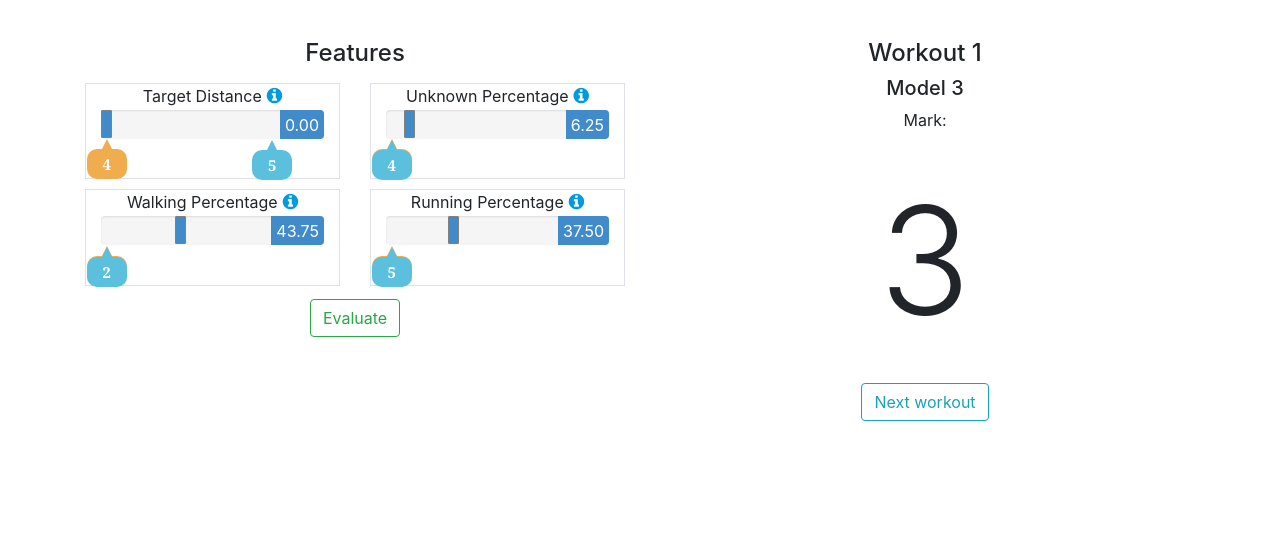
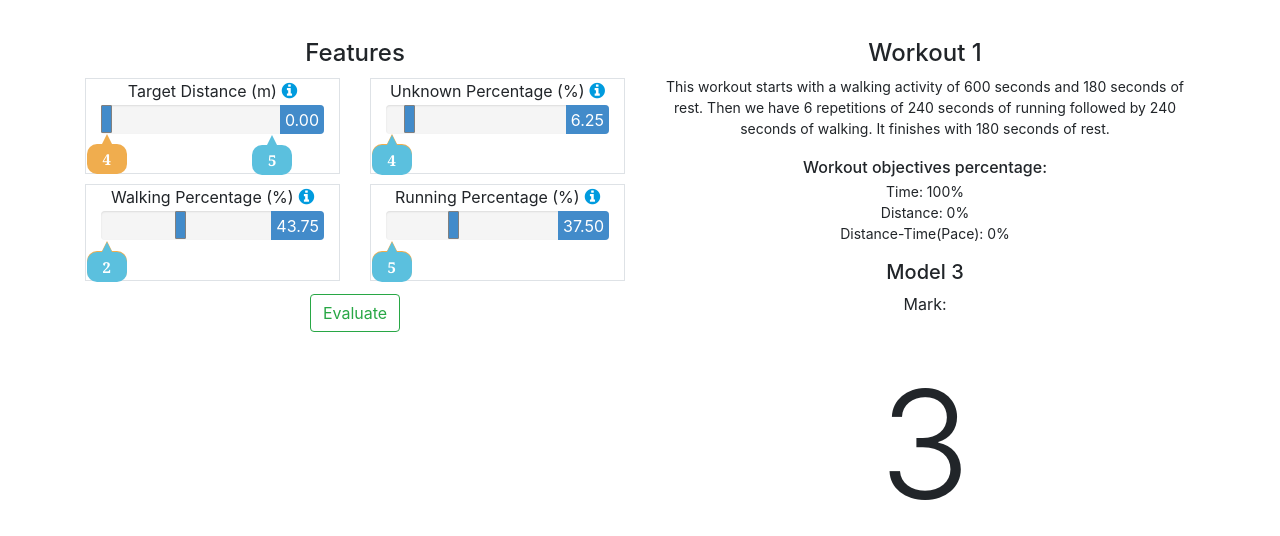
Before and after one commit to unica-tesi-hci/ai4fit, a Django app: page / in a window 1280 px wide. Shown: the top 536 px of the page. Run offline with Django 3.2, Linux system fonts and the light colour scheme; some libraries are stand-ins or nearby versions.

Commit message:
Aggiunte descrizioni e riassunti degli allenamenti

```diff
--- a/AI4fitUserTest/static/script/userTest.js
+++ b/AI4fitUserTest/static/script/userTest.js
@@ -328,6 +328,9 @@ for (var j = 0; j < 10; j++) {
     randomWorkouts.push(n)
 }
 
+console.log(randomWorkouts)
+
+
 var workout;
 var modelType;
 var workoutKeys = Object.keys(workoutOrdinato);
@@ -434,9 +437,6 @@ $(document).ready(function () {
 
     document.getElementById("evaluate_button").click();
 });
-$(function () {
-    $('[data-toggle="tooltip"]').tooltip()
-});
 
 function reverseNormalize(x, mean, min, max) {
     return ((max - min) * x) + mean;
@@ -466,7 +466,15 @@ var features_meaning = {
     d_pace_mean: 0.00115923,
     o_pace: 'Average target pace of all activities with pace as target type',
     d_pace_std: 0.0302507,
-    weight_situation: 'Weight category of the user',
+    weight_situation: 'Weight category of the user:\n' +
+        '1 if bmi < 16' + ' <br> ' +
+        '2 if 17 > bmi >= 16' + ' <br> ' +
+        '3 if 18.5 > bmi >= 17' + ' <br> ' +
+        '4 if 25 > bmi >= 18.5' + ' <br> ' +
+        '5 if 30 > bmi >= 25' + ' <br> ',/* +
+        '6 if 35 > bmi >= 30' + ' <br> ' +
+        '7 if 40 > bmi >= 35' + ' <br> ' +
+        '8  if bmi >= 40',*/
     gender: 1,
     d_pace_var: 0.000915104
 };
@@ -505,6 +513,11 @@ function generateHTML(workoutArrayIndex) {
     var currentInstance = randomWorkouts[workoutArrayIndex] % 3;
     numFeatures = randomFeatures[workoutArrayIndex];
 
+    // attivazione tooltips
+    $(function () {
+        $('[data-toggle="tooltip"]').tooltip()
+    });
+
     modelType = randomModels[workoutArrayIndex];
     workout = workouts[currentMark][currentInstance];
     for (var i = 0; i < numFeatures; i++) {
@@ -514,7 +527,11 @@ function generateHTML(workoutArrayIndex) {
         col_border.style.marginBottom = "10px";
         var p_feature = document.createElement("p");
         p_feature.className = "feature";
-        p_feature.innerText = features_readable_names[workoutKeys[i]];
+        //p_feature.innerText = features_readable_names[workoutKeys[i]];
+        if (workoutKeys[i] === "weight_situation")
+            p_feature.innerText = features_readable_names[workoutKeys[i]];
+        else
+            p_feature.innerText = features_readable_names[workoutKeys[i]] + " (" + workout_unit[workoutKeys[i]] + ")";
         var tooltipI = document.createElement("i");
         tooltipI.className = "fa fa-info-circle";
         tooltipI.style.fontSize = "18px";
@@ -522,6 +539,8 @@ function generateHTML(workoutArrayIndex) {
         tooltipI.style.marginLeft = "5px";
         tooltipI.setAttribute("data-toggle", "tooltip");
         tooltipI.title = features_meaning[workoutKeys[i]];
+        // per avere l'a capo dopo ogni categoria
+        tooltipI.setAttribute('data-html', 'true');
         p_feature.append(tooltipI);
         var div_slider = document.createElement("div");
         var input_slider = document.createElement("input");
@@ -582,6 +601,16 @@ function generateHTML(workoutArrayIndex) {
         var button = document.getElementById("next_button");
 
         document.getElementById("current_workout").innerHTML = "Workout " + parseInt((workoutArrayIndex % 5) + 1);
+
+        // descrizione workout
+        document.getElementById("workout_description").innerHTML = workoutsDescription[randomWorkouts[workoutArrayIndex]];
+
+        // percentuale obiettivi workout
+        let wk_percent = document.getElementById("workout_objective");
+
+        wk_percent.setAttribute("data-html", "true");
+        wk_percent.innerHTML = workoutSummary[randomWorkouts[workoutArrayIndex]];
+
         document.getElementById("model_type").innerHTML = "Model " + modelType;
     }
 
@@ -658,7 +687,7 @@ function generateHTML(workoutArrayIndex) {
         button.className = "btn btn-outline-success mb-2 wkbotton";
         button.onclick = function () {
             userResults.push(document.getElementById("evaluation_form").value);
-            var markArray = randomWorkouts.map(x => Math.trunc(x / 3)+1);
+            var markArray = randomWorkouts.map(x => Math.trunc(x / 3) + 1);
             var finalTestArray = userResults.concat(markArray);
             finalTestArray = finalTestArray.concat(randomWorkouts);
             finalTestArray = finalTestArray.concat(randomModels);
--- a/AI4fitUserTest/static/script/workouts.js
+++ b/AI4fitUserTest/static/script/workouts.js
@@ -402,12 +402,175 @@ const workouts = [
 ];
 
 var workoutsDescription = [
-    "This workout starts with 3 warm-up walking activites of 300 seconds. Then it alternates a running activity with target distance of 50 meters and a walking activity with target time of 80 seconds for 13 repetitions. It finishes with warm-down made of a walking activity of 300 seconds, a rest activity of 300 seconds.",
+    "This workout starts with 3 warm-up walking activites of 300 seconds. Then it alternates a running activity with target distance of 50 meters and a walking activity with target time of 80 seconds for 13 repetitions. It finishes with warm-down made of a walking activity of 300 seconds and a rest activity of 300 seconds.",
     "This workout starts with 2 running activities of 600 and 480 seconds and 120 seconds of rest. Then we have 30 running activities with a target time of 60 seconds . It finishes with warm-down made of a resting activity of 120 seconds.",
-    "This workout starts with a walking activitiy of 480 seconds and 120 seconds of rest. Then we have 2 repetitions of 360 seconds of running followed by 120 seconds of walking. After that we have 15 repetitions of 60 seconds of running followed by 60 seconds of walking. It finishes with 180 seconds of rest.",
-    "This workout starts with a walking activitiy of 480 seconds and 120 seconds of rest. Then we have 4 repetitions of this set of activities: 120 seconds of walk, 60 seconds of walk and 30 seconds of rest, all aof them for 3 times followed by another 30 seconds rest.",
-    "This workout starts with a walking activitiy of 600 seconds and 120 seconds of rest. Then we have 4 repetitions of this set of activities: 150 seconds of walk, 60 seconds of walk and 30 seconds of rest, all of them for 3 times followed by another 30 seconds rest.",
+    "This workout starts with a walking activity of 480 seconds and 120 seconds of rest. Then we have 2 repetitions of 360 seconds of running followed by 120 seconds of walking. After that we have 15 repetitions of 60 seconds of running followed by 60 seconds of walking. It finishes with 180 seconds of rest.",
+    "This workout starts with a walking activity of 480 seconds and 120 seconds of rest. Then we have 4 repetitions of this set of activities: 120 seconds of walk, 60 seconds of walk and 30 seconds of rest, all aof them for 3 times followed by another 30 seconds rest.",
+    "This workout starts with a walking activity of 600 seconds and 120 seconds of rest. Then we have 4 repetitions of this set of activities: 150 seconds of walk, 60 seconds of walk and 30 seconds of rest, all of them for 3 times followed by another 30 seconds rest.",
+    "This workout starts with a walking activity of 600 seconds and 120 seconds of rest. Then we have 5 repetitions of this set of activities: 300 seconds of walk, 180 seconds of walk and 60 seconds of rest. At the end of the 3rd and the 5th repetition, we have 120 seconds of rest.",
+    "This workout starts with a walking activity of 720 seconds and 240 seconds of rest. Then we have 5 repetitions of 360 seconds of running followed by 120 seconds of walking. It finishes with 180 seconds of rest.",
+    "This workout starts with a walking activity of 600 seconds and 180 seconds of rest. Then we have 6 repetitions of 240 seconds of running followed by 240 seconds of walking. It finishes with 180 seconds of rest.",
+    "This workout starts with a walking activity of 480 seconds and 180 seconds of rest. Then we have 6 repetitions of 300 seconds of running followed by 240 seconds of walking. It finishes with 180 seconds of rest.",
+    "This workout starts with a running activity of 600 seconds. Then we have 4 repetitions of 120 seconds of running followed by 120 seconds of walking. It finishes with 540 seconds of running.",
+    "This workout starts with a walking activity of 480 seconds and 120 seconds of rest. Then we have 3 repetitions of 90 seconds of walking followed by 30 seconds of walking, followed by 4 repetitions of 120 seconds of walking followed by 60 seconds of walking. It finishes with 240 seconds of rest.",
+    "This workout starts with a walking activity of 600 seconds and 120 seconds of rest. Then we have 2 repetitions of 279 seconds of walking followed by 120 seconds of walking, followed by a section with 280 + 120 + 280 seconds of walking, which continues with a rest of 120 seconds. Then we have 16 repetitions of 60 seconds of walking. It finishes with 120 seconds of rest.",
+    "This workout consists of 2720 seconds of running",
+    "This workout consists of 400 seconds of running followed by 2160 of running",
+    "This workout starts with a walking activity of 60 seconds and 60 seconds of running. Then we have a section with 30 seconds of walking, 120 seconds of running and 30 seconds of walking, followed by a section with 315 + 1260 + 312 seconds of running. It finishes with 324 seconds of running."
 ];
+
+/*
+var workoutSummary = [
+    "Time type objective activities: 54,5% <br>" +
+    "Distance type objective activities: 36,4% <br>" +
+    "Distance-Time(Pace) type objective activities: 9,1%",
+
+    "Time type objective activities: 100% <br>" +
+    "Distance type objective activities: 0% <br>" +
+    "Distance-Time(Pace) type objective activities: 0%",
+
+    "Time type objective activities: 100% <br>" +
+    "Distance type objective activities: 0%<br>" +
+    "Distance-Time(Pace) type objective activities: 0%",
+
+    "Time type objective activities: 100%<br>" +
+    "Distance type objective activities: 0%<br>" +
+    "Distance-Time(Pace) type objective activities: 0%",
+
+    "Time type objective activities: 100%<br>" +
+    "Distance type objective activities: 0%<br>" +
+    "Distance-Time(Pace) type objective activities: 0%",
+
+    "Time type objective activities: 100%<br>" +
+    "Distance type objective activities: 0%<br>" +
+    "Distance-Time(Pace) type objective activities: 0%",
+
+    "Time type objective activities: 100%<br>" +
+    "Distance type objective activities: 0%<br>" +
+    "Distance-Time(Pace) type objective activities: 0%",
+
+    "Time type objective activities: 100%<br>" +
+    "Distance type objective activities: 0%<br>" +
+    "Distance-Time(Pace) type objective activities: 0%",
+
+    "Time type objective activities: 100%<br>" +
+    "Distance type objective activities: 0%<br>" +
+    "Distance-Time(Pace) type objective activities: 0%",
+
+    "Time type objective activities: 40%<br>" +
+    "Distance type objective activities: 0%<br>" +
+    "Distance-Time(Pace) type objective activities: 60%",
+
+    "Time type objective activities: 100%<br>" +
+    "Distance type objective activities: 0%<br>" +
+    "Distance-Time(Pace) type objective activities: 0%",
+
+    "Time type objective activities: 85.1%<br>" +
+    "Distance type objective activities: 0%<br>" +
+    "Distance-Time(Pace) type objective activities: 14.9%",
+
+    "Time type objective activities: 0%<br>" +
+    "Distance type objective activities: 0%<br>" +
+    "Distance-Time(Pace) type objective activities: 100%",
+
+    "Time type objective activities: 0%<br>" +
+    "Distance type objective activities: 0%<br>" +
+    "Distance-Time(Pace) type objective activities: 100%",
+
+    "Time type objective activities: 56%<br>" +
+    "Distance type objective activities: 0%<br>" +
+    "Distance-Time(Pace) type objective activities: 44%"
+];
+ */
+
+var workoutSummary = [
+    "Time: 54,5% <br>" +
+    "Distance: 36,4% <br>" +
+    "Distance-Time(Pace): 9,1%",
+
+    "Time: 100% <br>" +
+    "Distance: 0% <br>" +
+    "Distance-Time(Pace): 0%",
+
+    "Time: 100% <br>" +
+    "Distance: 0%<br>" +
+    "Distance-Time(Pace): 0%",
+
+    "Time: 100%<br>" +
+    "Distance: 0%<br>" +
+    "Distance-Time(Pace): 0%",
+
+    "Time: 100%<br>" +
+    "Distance: 0%<br>" +
+    "Distance-Time(Pace): 0%",
+
+    "Time: 100%<br>" +
+    "Distance: 0%<br>" +
+    "Distance-Time(Pace): 0%",
+
+    "Time: 100%<br>" +
+    "Distance: 0%<br>" +
+    "Distance-Time(Pace): 0%",
+
+    "Time: 100%<br>" +
+    "Distance: 0%<br>" +
+    "Distance-Time(Pace): 0%",
+
+    "Time: 100%<br>" +
+    "Distance: 0%<br>" +
+    "Distance-Time(Pace): 0%",
+
+    "Time: 40%<br>" +
+    "Distance: 0%<br>" +
+    "Distance-Time(Pace): 60%",
+
+    "Time: 100%<br>" +
+    "Distance: 0%<br>" +
+    "Distance-Time(Pace): 0%",
+
+    "Time: 85.1%<br>" +
+    "Distance: 0%<br>" +
+    "Distance-Time(Pace): 14.9%",
+
+    "Time: 0%<br>" +
+    "Distance: 0%<br>" +
+    "Distance-Time(Pace): 100%",
+
+    "Time: 0%<br>" +
+    "Distance: 0%<br>" +
+    "Distance-Time(Pace): 100%",
+
+    "Time: 56%<br>" +
+    "Distance: 0%<br>" +
+    "Distance-Time(Pace): 44%"
+];
+
+var workout_unit = {
+    o_distance: "m",
+    p_unknown: "%",
+    p_walking: "%",
+    p_running: "%",
+    r_time: "s",
+    r_speed: "m/s",
+    r_distance: "m",
+    r_pace: "mm:ss/km", //??
+    o_pace: "mm:ss/km", //??
+    o_time: "s",
+    p_welldone: "%",
+    weight_situation: "", //?
+    age: -0.0842126,
+    height: "cm",
+    weight: "kg",
+    gender: 0,
+    bmi: 19.9792,
+    calories: -0.126402,
+    p_has_objective: 0.0541757,
+    d_pace_std: -0.000662894,
+    d_pace_mean: 0.000461261,
+    d_time: "%",
+    d_distance: "%",
+    d_pace_var: "%"
+};
 
 
 var workoutOrdinato = {
--- a/AI4fitUserTest/static/style/slider-style.css
+++ b/AI4fitUserTest/static/style/slider-style.css
@@ -38,7 +38,7 @@ body {
 }
 
 #row0 {
-    margin-top: 15px;
+    margin-top: 10px;
     margin-bottom: 3px;
 }
 
@@ -91,6 +91,7 @@ body {
     bottom: -80%;
     left: 0;
 }
+
 .mark-info-sx {
     position: absolute;
     width: 40px;
@@ -104,6 +105,7 @@ body {
     bottom: -78%;
     left: 0;
 }
+
 .mark-info-dx:after {
     content: "";
     position: absolute;
@@ -117,6 +119,7 @@ body {
     margin-left: -5px;
     margin-top: -1px;
 }
+
 .mark-info-sx:after {
     content: "";
     position: absolute;
@@ -129,6 +132,20 @@ body {
     left: 50%;
     margin-left: -5px;
     margin-top: -1px;
+}
+
+#workout_description {
+    font-size: 14px;
+}
+
+#workout_objective {
+    font-size: 14px;
+}
+
+#workout_title {
+    margin-bottom: 2px;
+    font-weight: 500;
+
 }
 
 /**********************************************/
--- a/AI4fitUserTest/templates/userTest.html
+++ b/AI4fitUserTest/templates/userTest.html
@@ -30,6 +30,10 @@
             <div class="row justify-content-center">
                 <h4 id="current_workout"></h4>
             </div>
+            <p id="workout_description"></p>
+            <p id="workout_title">Workout objectives percentage:</p>
+            <p id="workout_objective"></p>
+
             <h5 id="model_type"></h5>
             <p>Mark:</p>
             <!--<div class="row justify-content-center model-text">voto:</div>-->
```
Lines whose indentation alone changed are shown as unchanged.
